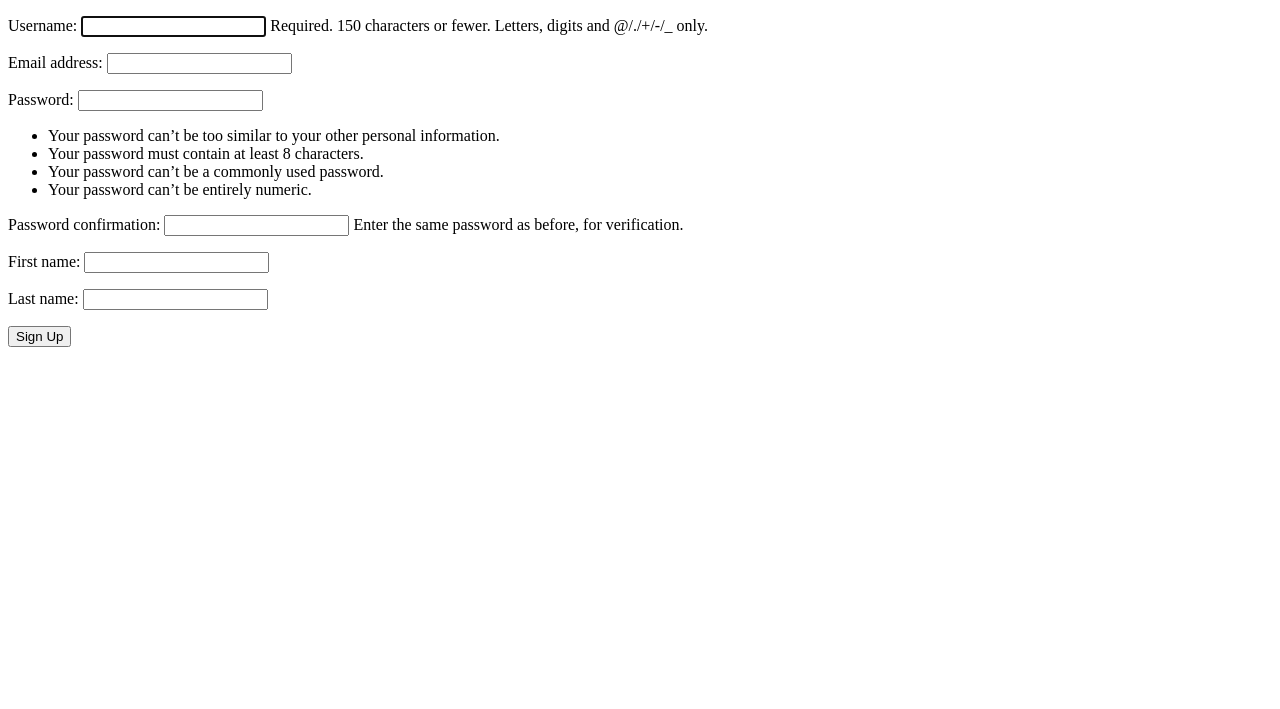
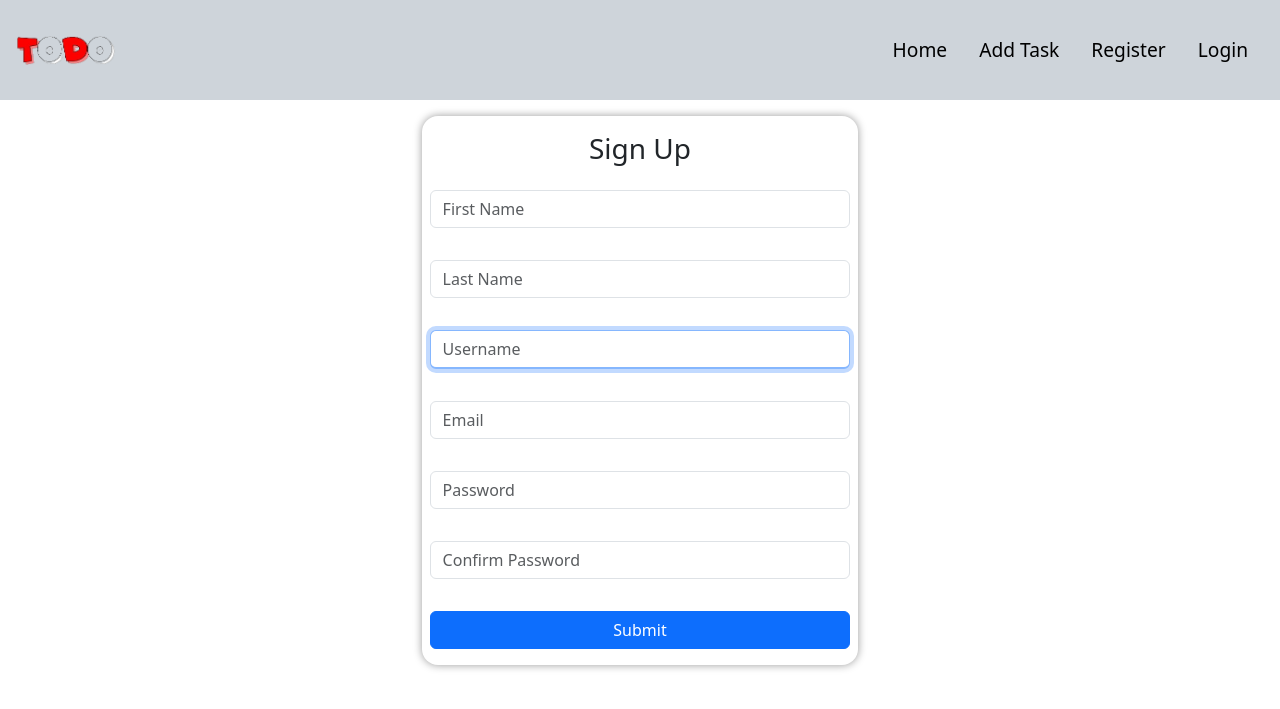
Before and after one commit to Mohan-01/todo-django, a Django app: page /signup/ in a window 1280 px wide. Shown: the top 709 px of the page. Run offline with Django 4.2, Linux system fonts and the light colour scheme.

Commit message:
added some messages and styling

```diff
--- a/static/css/style.css
+++ b/static/css/style.css
@@ -4,11 +4,17 @@
   box-sizing: border-box;
 }
 
-.nav {
+.nav-div {
   display: flex;
   justify-content: space-between;
   align-items: center;
   padding: 0 1em;
+}
+
+.active {
+  font-size: 1.2em;
+  text-transform: capitalize;
+  color: black;
 }
 
 .image {
@@ -23,21 +29,9 @@
   object-fit: contain;
 }
 
-.nav ul {
-  display: flex;
-  gap: 1em;
-  list-style: none;
-}
-
-.link {
-  text-decoration: none;
-  font-size: 1.2em;
-  text-transform: capitalize;
-  color: black;
-}
-
 form {
   display: flex;
+  width: 40%;
   flex-direction: column;
   margin: auto;
   text-align: left;
@@ -45,17 +39,22 @@ form {
   gap: 1em;
   box-shadow: 0 0 8px rgba(0, 0, 0, 0.4);
   border-radius: 1em;
+  margin-top: 1em;
 }
 
-form label {
-  width: 100%;
+form h3 {
+  text-align: center;
 }
 
 form input {
   width: 100%;
   border: none;
+  border-bottom: 1px solid gray;
+  outline: none;
+}
+
+form input:focus {
   border-bottom: 2px solid gray;
-  outline: none;
 }
 
 form input[type="checkbox"] {
--- /dev/null
+++ b/templates/todo/navbar.html
@@ -0,0 +1,38 @@
+<!DOCTYPE html>
+{% load static %}
+<body>
+    <header class="bg-dark-subtle">
+        <div class="nav-div">
+          <a class="image" href="/">
+            <img src="{% static 'images/logo.png' %}" alt="Logo" />
+          </a>
+          <nav class="nav">
+            <ul class="nav justify-content-end">
+                <li class="nav-item">
+                  <a class="nav-link active" aria-current="page" href="/">Home</a>
+                </li>
+                <li class="nav-item">
+                  <a class="nav-link active" href="/add-task">Add Task</a>
+                </li>
+
+                {% if user.is_authenticated %}
+                <li class="nav-item">
+                    <a class="nav-link active" href="/profile">{{user}}</a>
+                  </li>
+                <li class="nav-item">
+                    <a class="nav-link active" href="/logout">Logout</a>
+                  </li>
+                {% else %}
+                <li class="nav-item">
+                  <a class="nav-link active" href="/signup">Register</a>
+                </li>
+                <li class="nav-item">
+                  <a class="nav-link active" href="/login">Login</a>
+                </li>
+                {% endif %}
+              </ul>
+          </nav>
+        </div>
+      </header>
+</body>
+</html>
--- a/templates/todo/profile.html
+++ b/templates/todo/profile.html
@@ -21,7 +21,7 @@
             </tr>
             <tr>
                 <td>Last Name:</td>
-                <td>{{user.lastname}}</td>
+                <td>{{user.last_name}}</td>
             </tr>
             <tr>
                 <td>Account created:</td>
--- a/templates/todo/signup.html
+++ b/templates/todo/signup.html
@@ -1,8 +1,43 @@
 <!DOCTYPE html>
+{% extends 'todo/base.html' %}
+{% block title %} Signup {% endblock title %}
 
 {% block content %}
-<form method="post">
-  {{form.as_p}} {% csrf_token %}
-  <input type="submit" value="Sign Up" />
-</form>
+<div class="container">
+  <div class="row">
+    <center>
+
+        <form method="POST" action="{% url 'signup' %}">
+          <h3>Sign Up</h3>
+
+          {{form.as_p}}
+          {% csrf_token %}
+          <button type="submit" class="btn btn-primary">Submit</button>
+        </form>
+
+    </center>
+    </div>
+</div>
 {% endblock content %}
+{% comment %} <form method="POST" action="{% url 'signup' %}">
+  {% csrf_token %}
+  <div class="mb-3">
+    <input type="firstname" class="form-control" name="firstname" placeholder="First Name">
+  </div>
+  <div class="mb-3">
+    <input type="lastname" class="form-control" name="lastname" placeholder="Last Name">
+  </div>
+  <div class="mb-3">
+    <input type="text" class="form-control" name="username" placeholder="username">
+  </div>
+  <div class="mb-3">
+    <input type="email" class="form-control" name="email" placeholder="email">
+  </div>
+  <div class="mb-3">
+    <input type="password" class="form-control" name="password1" placeholder="Password">
+  </div>
+  <div class="mb-3">
+    <input type="password" class="form-control" name="password2" placeholder="Confirm Password">
+  </div>
+  <button type="submit" class="btn btn-primary">Submit</button>
+</form> {% endcomment %}
--- a/todo_app/forms.py
+++ b/todo_app/forms.py
@@ -1,6 +1,6 @@
 from django import forms
-from django.contrib.auth.models import User
-from django.contrib.auth.forms import UserCreationForm
+from django.contrib.auth.forms import User
+from django.contrib.auth.forms import UserCreationForm, UserChangeForm
 from django.utils.text import slugify
 from . import models
 
@@ -8,6 +8,10 @@ class TaskForm(forms.ModelForm):
     class Meta:
         model = models.Task
         fields = ['title', 'dead_line', 'completed']
+
+    title = forms.CharField(label="", widget=forms.TextInput(attrs={"placeholder": "title", "class": "form-control"}))
+    dead_line = forms.CharField(label="", widget=forms.DateTimeInput(attrs={"placeholder": "dead_line", "class": "form-control", "type": "datetime-local"}))
+    completed = forms.CharField(widget=forms.CheckboxInput(attrs={"class": "checkbox", "value": False}), required=False)
 
     def save(self, commit=True):
         instance = super().save(commit=False)
@@ -19,8 +23,19 @@ class TaskForm(forms.ModelForm):
 class RegisterForm(UserCreationForm):
     class Meta:
         model = User
-        fields = ['username', 'email', 'password1', 'password2', 'first_name', 'last_name']
+        fields = ['first_name', 'last_name', 'username', 'email', 'password1', 'password2']
+    first_name = forms.CharField(label="", widget=forms.TextInput(attrs={"placeholder": "First Name", "class": "form-control"}))
+    last_name = forms.CharField(label="", widget=forms.TextInput(attrs={"placeholder": "Last Name", "class": "form-control"}))
+    username = forms.CharField(label="", widget=forms.TextInput(attrs={"placeholder": "Username", "class": "form-control"}))
+    email = forms.EmailField(label="", widget=forms.EmailInput(attrs={"placeholder": "Email", "class": "form-control"}))
+    password1 = forms.CharField(label="", widget=forms.PasswordInput(attrs={"placeholder": "Password", "class": "form-control"}))
+    password2 = forms.CharField(label="", widget=forms.PasswordInput(attrs={"placeholder": "Confirm Password", "class": "form-control"}))
 
 class LoginForm(forms.Form):
     username = forms.CharField()
     password = forms.CharField(widget=forms.PasswordInput)
+
+class UpdateUser(UserChangeForm):
+    class Meta:
+        model = User
+        fields = ['first_name', 'last_name', 'username', 'email', ]
--- a/todo_app/urls.py
+++ b/todo_app/urls.py
@@ -7,6 +7,7 @@ urlpatterns = [
     path('login/', views.user_login, name='login'),
     path('logout/', views.user_logout, name='logout'),
     path('profile/', views.user_profile, name='profile'),
+    path('update-user/', views.user_profile, name='UpdateUser'),
     path('add-task/', views.addTask, name='AddTask'),
     path('tasks/', views.home, name='ListTasks'),
     path('task/<str:slug>/edit', views.editTask, name='EditTask'),
--- a/todo_app/views.py
+++ b/todo_app/views.py
@@ -1,6 +1,6 @@
 from django.shortcuts import render, redirect
 from django.contrib.auth import authenticate, login, logout
-from django.views.decorators.csrf import csrf_protect
+from django.contrib import messages
 from django.contrib.auth.models import User
 from django.utils.text import slugify
 from django.contrib.auth.decorators import login_required
@@ -10,29 +10,27 @@ from . import models
 
 # Create your views here.
 def home(req):
-    user_id = req.session.get('user_id', None)
-
-    if user_id == None:
-        return render(req, 'todo/index.html', {'message': 'Login to see your tasks', 'user': None})
-    user = User.objects.get(id=user_id)
-    print(user)
-    todos = models.Task.objects.filter(user_id=user.id)
-    return render(req, 'todo/index.html', {'todos': todos, "user": user})
+    if req.user.is_authenticated:
+        todos = models.Task.objects.filter(user_id=req.user.id)
+        return render(req, 'todo/index.html', {'todos': todos, "user": req.user})
+    messages.success(req, 'Login to see your tasks')
+    return render(req, 'todo/index.html')
 
 @login_required
 def addTask(req):
-    print(req.session.items())
     if req.method == 'POST':
         form = forms.TaskForm(req.POST)
         if(form.is_valid()):
             title = form.cleaned_data['title']
             dead_line = form.cleaned_data['dead_line']
-            user = User.objects.get(id=req.session['user_id'])
+            user = User.objects.get(id=req.user.id)
 
             task = models.Task(user=user, title=title, dead_line=dead_line, slug=slugify(title))
             task.save()
-
+            messages.success(req, 'Task added successfully')
             return redirect('ListTasks')
+        else:
+            messages.error(req, 'Task not added')
     form = forms.TaskForm()
     return render(req, 'todo/addTask.html', {'form': form, 'submit': 'Add Task'})
 
@@ -43,6 +41,7 @@ def editTask(req, **kwargs):
         form = forms.TaskForm(req.POST, instance=task)
         if(form.is_valid()):
             form.save()
+            messages.success(req, 'Task updated successfully')
             return redirect('ListTasks')
     form = forms.TaskForm(instance=task)
     return render(req, 'todo/addTask.html', {'form': form, 'submit': 'Edit Task'})
@@ -51,17 +50,18 @@ def editTask(req, **kwargs):
 def deleteTask(req, **kwargs):
     task = models.Task.objects.get(slug=kwargs['slug'])
     task.delete()
+    messages.success(req, 'Task deleted successfully')
     return redirect('ListTasks')
 
 
 # Sign up
-@csrf_protect
 def user_signup(req):
     if req.method == 'POST':
         form = forms.RegisterForm(req.POST)
         if form.is_valid():
             form.save()
-            return redirect('home')
+            messages.success(req, ('Registed successfully.. You can now login'))
+            return redirect('login')
     form = forms.RegisterForm()
     return render(req, 'todo/signup.html', {'form': form})
 
@@ -75,10 +75,10 @@ def user_login(req):
             user = authenticate(req, username=username, password=password)
             if user:
                 login(req, user)
-                req.session['user_id'] = user.id
+                messages.success(req, ('Logged in successfully'))
                 return redirect('home')
             else:
-                print('Wrong username or password')
+                messages.error(req, 'Wrong username or password')
         else:
             print('form is not valid')
     form = forms.LoginForm()
@@ -87,9 +87,22 @@ def user_login(req):
 @login_required
 def user_logout(req):
     logout(req)
+    messages.success(req, ('Logged out successfully'))
     return redirect('home')
 
 @login_required
 def user_profile(req):
-    user = User.objects.get(id=req.session.get('user_id'))
+    user = User.objects.get(id=req.user.id)
     return render(req, 'todo/profile.html', {'user': user})
+
+@login_required
+def update_user(req):
+    user = User.objects.get(id=req.user.id)
+    form = forms.UpdateUser(req.POST or None, instance=user)
+    if req.method == 'POST':
+        if form.is_valid():
+            form.save()
+            login(req, user)
+            messages.success(req, 'Updated successfully')
+            return redirect('home')
+    return render(req, 'todo/updateUser.html', {'form': form})
```
Also changed, not shown: templates/todo/addTask.html (+8 -3 lines), templates/todo/base.html (+12 -21 lines), templates/todo/index.html (+4 -6 lines), templates/todo/login.html (+23 -4 lines).
